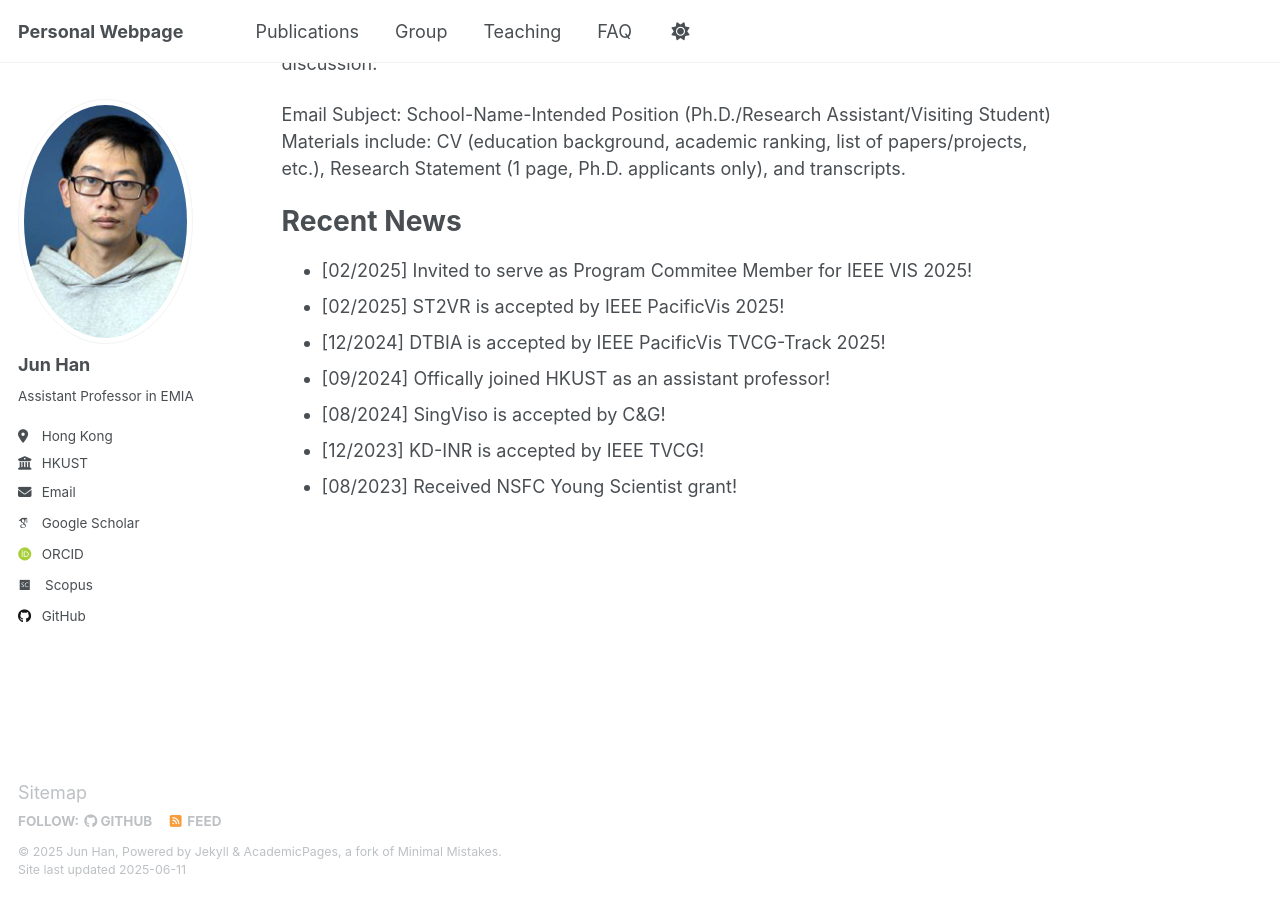
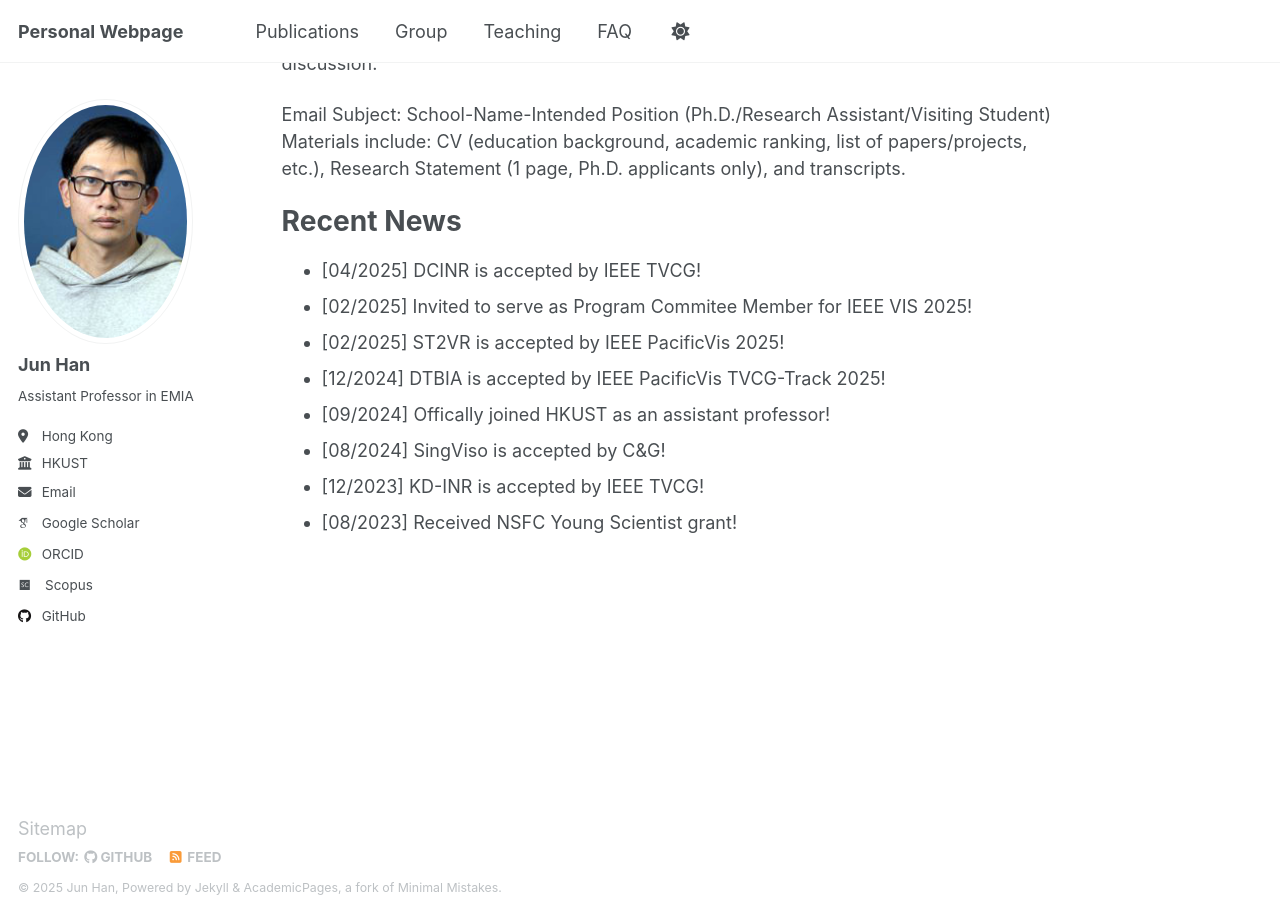
Before and after one commit to stevenhan1991/stevenhan1991.github.io, a Jekyll site: the page built from _pages/about.md, in a window 1280 px wide and 900 px high, scrolled down 964 px. Built offline with Jekyll 4.4.1, drawn with Linux system fonts in a browser that asks for light colours; some web fonts are replaced.

Commit message:
Update about.md

```diff
--- a/_pages/about.md
+++ b/_pages/about.md
@@ -30,6 +30,7 @@ Materials include: CV (education background, academic ranking, list of papers/pr
 
 <h1 id="recent-news">Recent News</h1>
 <ul>
+  <li>[04/2025] DCINR is accepted by IEEE TVCG!</li>
   <li>[02/2025] Invited to serve as Program Commitee Member for IEEE VIS 2025!</li>
   <li>[02/2025] ST2VR is accepted by IEEE PacificVis 2025!</li>
   <li>[12/2024] DTBIA is accepted by IEEE PacificVis TVCG-Track 2025!</li>
```
